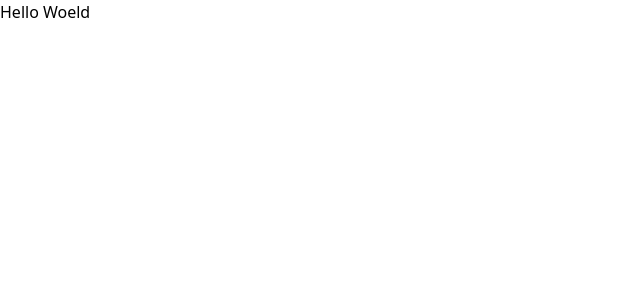
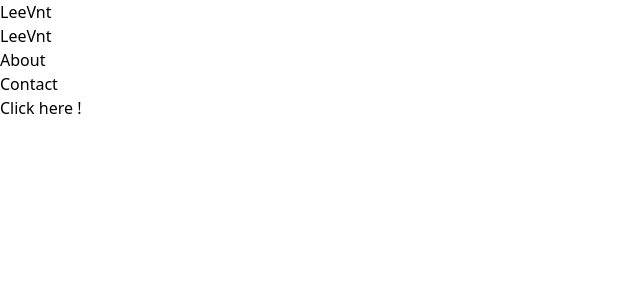
Before and after one commit to mdouzi/leeVent-website, a Nuxt app: page / in a window 1280 px wide. Shown: the top 300 px of the page, without its empty margins (0-640 px from the left). Built offline with nearby package versions, Linux system fonts and the light colour scheme.

Commit message:
main page

```diff
--- a/pages/index.vue
+++ b/pages/index.vue
@@ -1,5 +1,5 @@
 <template>
-    <Hero/>
+   <NavBar />
 </template>
 
 <script>
```
